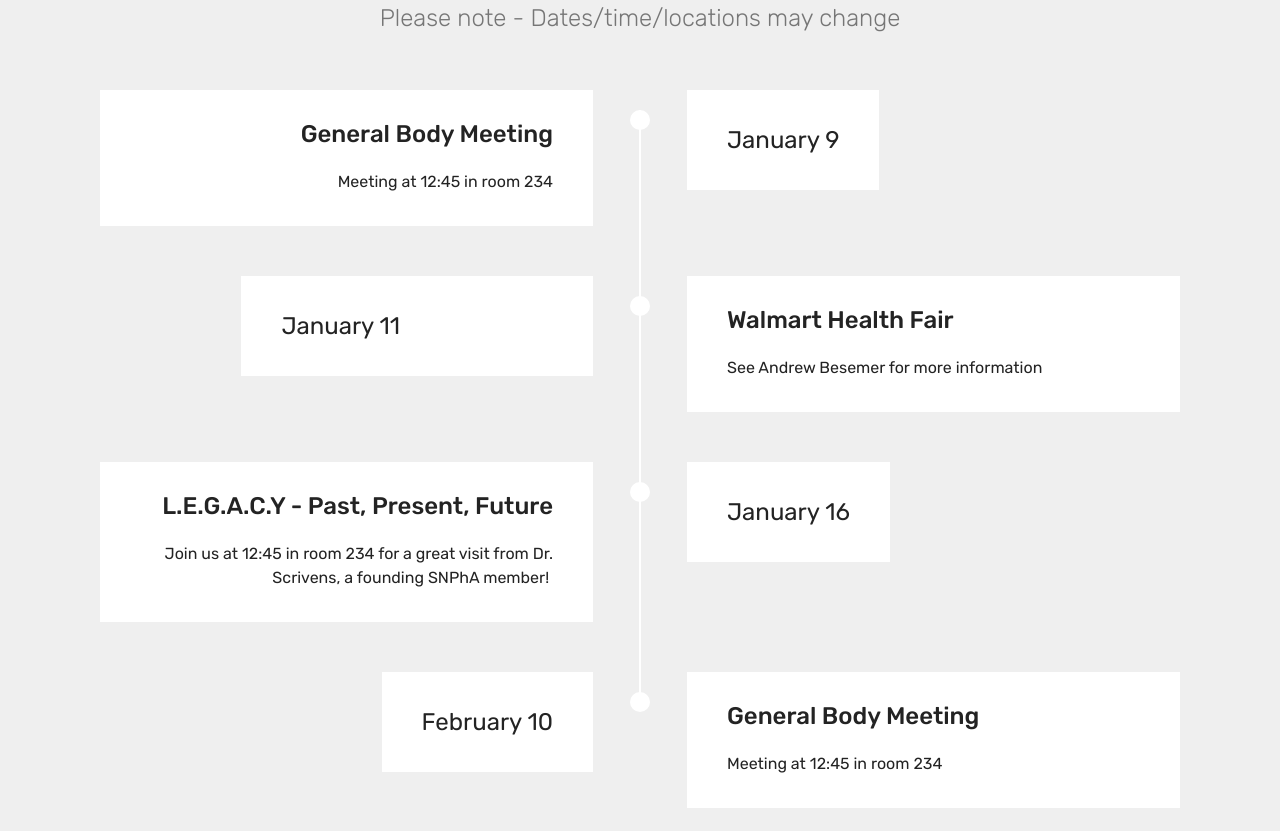
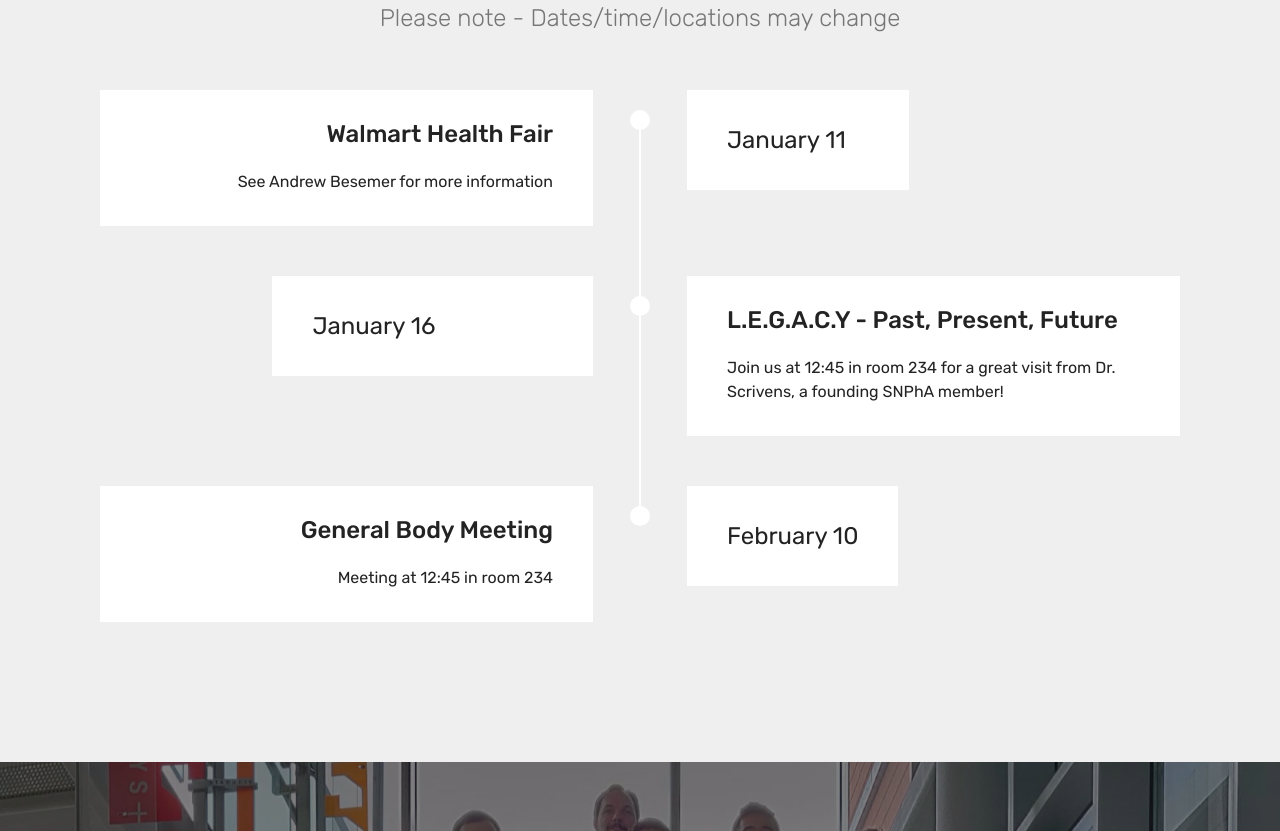
Before and after one commit to snphaorlando/snphaorlando.github.io, a plain HTML site: page index.html in a window 1280 px wide. Shown: the part 969-1800 px from the top of the page. Drawn offline with Linux system fonts and the light colour scheme; files whose address does not match are found by name.

Commit message:
create github pages

```diff
--- a/index.html
+++ b/index.html
@@ -87,7 +87,7 @@
     </div>
 </section>
 
-<section class="engine"><a href="https://mobirise.info/c">free website builder</a></section><section class="timeline1 cid-rMR6RNxtmR" id="timeline1-7">
+<section class="engine"><a href="https://mobirise.info/u">bootstrap html templates</a></section><section class="timeline1 cid-rMR6RNxtmR" id="timeline1-7">
 
 
 
@@ -103,14 +103,14 @@
             <div class="row timeline-element reverse separline">
                  <div class="timeline-date-panel col-xs-12 col-md-6  align-left">
                     <div class="time-line-date-content">
-                        <p class="mbr-timeline-date mbr-fonts-style display-5">January 9</p>
+                        <p class="mbr-timeline-date mbr-fonts-style display-5">January 11 &nbsp; &nbsp;</p>
                     </div>
                 </div>
            <span class="iconBackground"></span>
             <div class="col-xs-12 col-md-6 align-right">
                 <div class="timeline-text-content">
-                    <h4 class="mbr-timeline-title pb-3 mbr-fonts-style display-5">General Body Meeting</h4>
-                    <p class="mbr-timeline-text mbr-fonts-style display-7">Meeting at 12:45 in room 234</p>
+                    <h4 class="mbr-timeline-title pb-3 mbr-fonts-style display-5">Walmart Health Fair</h4>
+                    <p class="mbr-timeline-text mbr-fonts-style display-7">See Andrew Besemer for more information</p>
                  </div>
             </div>
             </div>
@@ -118,47 +118,34 @@
             <div class="row timeline-element  separline">
                 <div class="timeline-date-panel col-xs-12 col-md-6 align-right">
                     <div class="time-line-date-content">
-                        <p class="mbr-timeline-date mbr-fonts-style display-5">January 11 &nbsp; &nbsp; &nbsp; &nbsp; &nbsp; &nbsp; &nbsp; &nbsp; &nbsp; &nbsp; &nbsp; &nbsp; &nbsp;</p>
+                        <p class="mbr-timeline-date mbr-fonts-style display-5">January 16 &nbsp; &nbsp; &nbsp; &nbsp; &nbsp; &nbsp; &nbsp; &nbsp; &nbsp; &nbsp;</p>
                     </div>
                 </div>
                 <span class="iconBackground"></span>
                 <div class="col-xs-12 col-md-6 align-left ">
                     <div class="timeline-text-content">
-                        <h4 class="mbr-timeline-title pb-3 mbr-fonts-style display-5">Walmart Health Fair&nbsp;</h4>
-                        <p class="mbr-timeline-text mbr-fonts-style display-7">See Andrew Besemer for more information</p>
+                        <h4 class="mbr-timeline-title pb-3 mbr-fonts-style display-5">L.E.G.A.C.Y - Past, Present, Future</h4>
+                        <p class="mbr-timeline-text mbr-fonts-style display-7">Join us at 12:45 in room 234 for a great visit from Dr. Scrivens, a founding SNPhA member! </p>
                     </div>
                 </div>
             </div>
             <!--3-->
-            <div class="row timeline-element reverse separline">
+            <div class="row timeline-element reverse">
                 <div class="timeline-date-panel col-xs-12 col-md-6  align-left">
-                    <div class="time-line-date-content">
-                        <p class="mbr-timeline-date mbr-fonts-style display-5">January 16</p>
-                    </div>
-                </div>
-                <span class="iconBackground"></span>
-                <div class="col-xs-12 col-md-6 align-right">
-                    <div class="timeline-text-content">
-                        <h4 class="mbr-timeline-title pb-3 mbr-fonts-style display-5">L.E.G.A.C.Y - Past, Present, Future</h4>
-                        <p class="mbr-timeline-text mbr-fonts-style display-7">Join us at 12:45 in room 234 for a great visit from Dr. Scrivens, a founding SNPhA member!&nbsp;</p>
-                    </div>
-                </div>
-            </div>
-            <!--4-->
-            <div class="row timeline-element ">
-                <div class="timeline-date-panel col-xs-12 col-md-6 align-right">
                     <div class="time-line-date-content">
                         <p class="mbr-timeline-date mbr-fonts-style display-5">February 10</p>
                     </div>
                 </div>
                 <span class="iconBackground"></span>
-                <div class="col-xs-12 col-md-6 align-left ">
+                <div class="col-xs-12 col-md-6 align-right">
                     <div class="timeline-text-content">
                         <h4 class="mbr-timeline-title pb-3 mbr-fonts-style display-5">General Body Meeting</h4>
                         <p class="mbr-timeline-text mbr-fonts-style display-7">Meeting at 12:45 in room 234</p>
                     </div>
                 </div>
             </div>
+            <!--4-->
+
             <!--5-->
 
             <!--6-->
```
Also changed, not shown: 1 other file.
